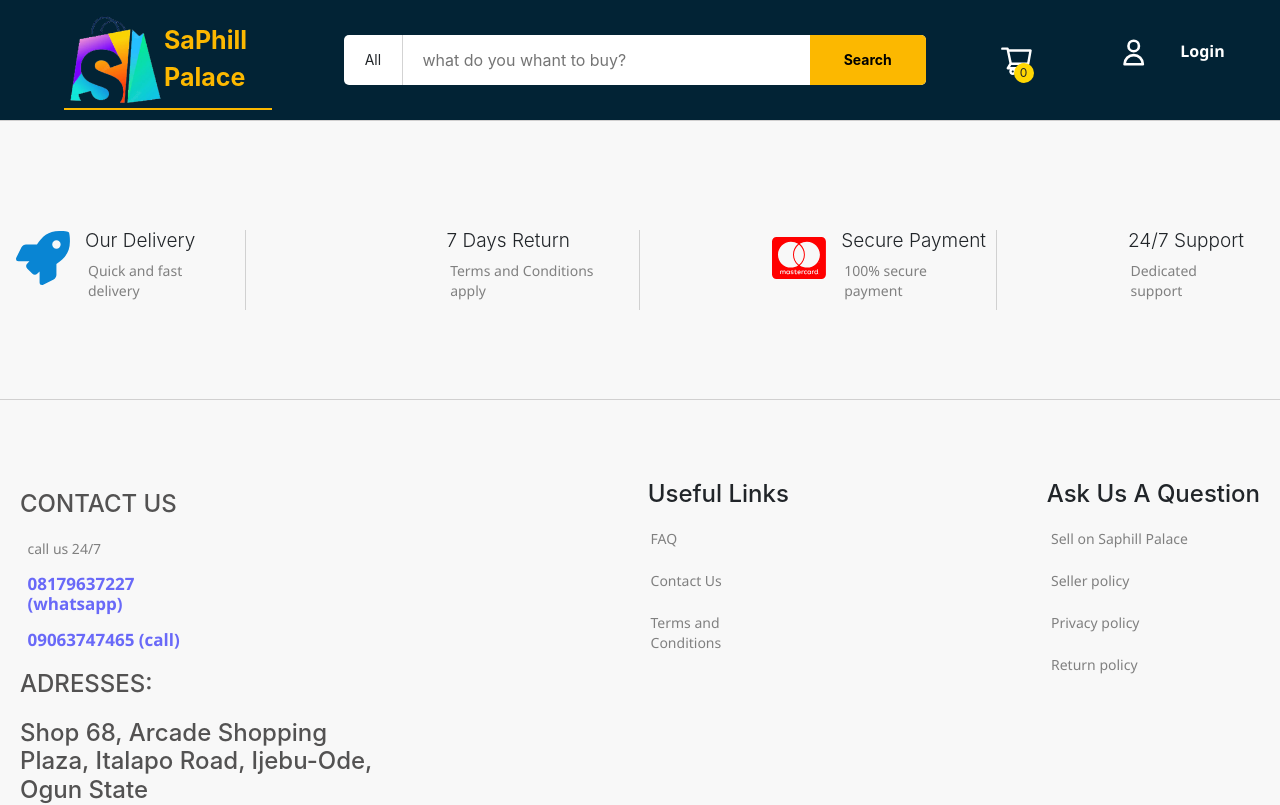
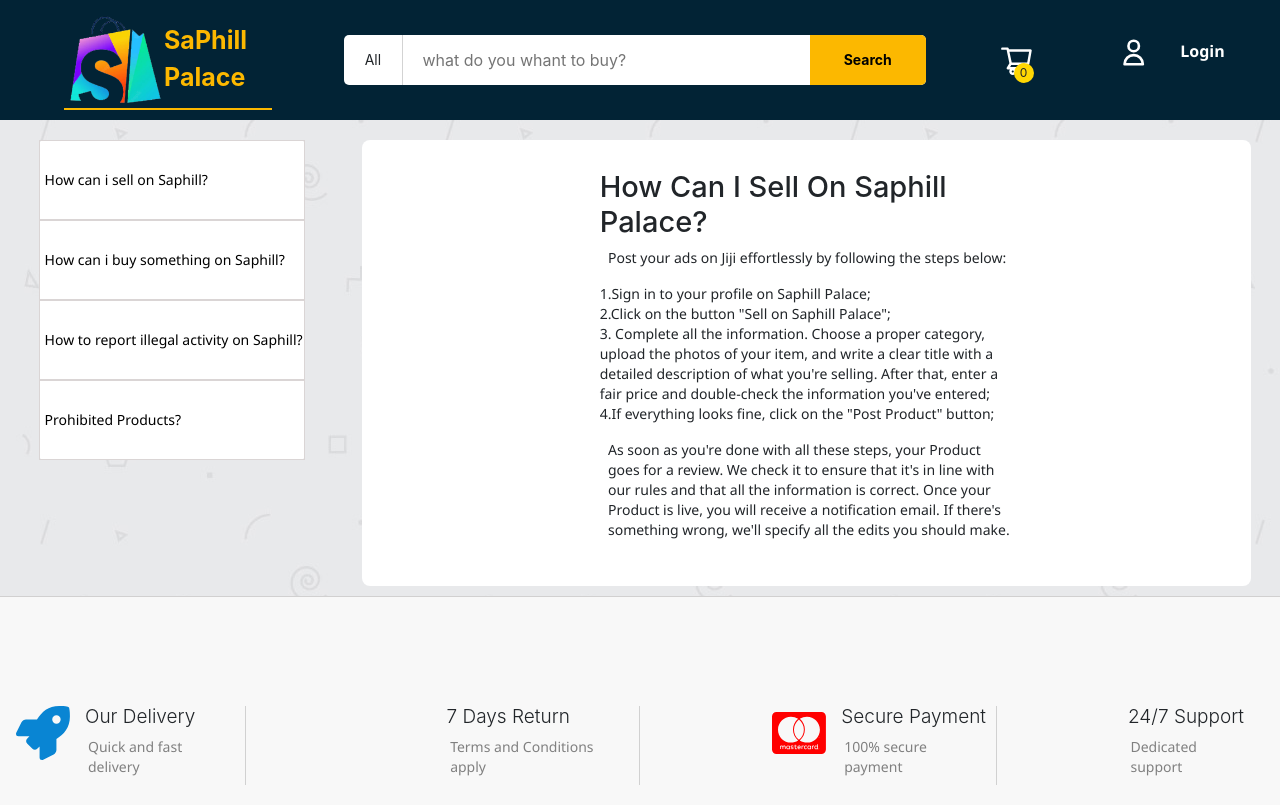
Before and after one commit to EbukaNweje/SaPhill-palace, a React (Create React App) app: page /FAQ in a window 1280 px wide. Shown: the top 805 px of the page. Built offline with nearby package versions, Linux system fonts and the light colour scheme.

Commit message:
All done

```diff
--- a/src/App.js
+++ b/src/App.js
@@ -20,6 +20,7 @@
 import Conditions from './components/Conditions';
 import Contactus from './components/Contactus'
 import Returnpolicy from './components/Returnpolicy';
+import Faq from './components/Faq';
 
 
 const App = () => {
@@ -42,6 +43,7 @@
       <Route path='/Conditions/' element={<Conditions/>} />
       <Route path='/Help/' element={<Contactus/>} />
       <Route path='/Returnpolicy/' element={<Returnpolicy/>} />
+      <Route path='/FAQ/' element={<Faq/>} />
     </Routes>
     <FooterMain/>
   </BrowserRouter>
--- a/src/Css/Faq.css
+++ b/src/Css/Faq.css
@@ -50,6 +50,70 @@
     color: #000;
 }
 
+.Newfaqcontainer {
+    width: 100%;
+    height: max-content;
+    display: flex;
+    margin-bottom: 10px;
+    justify-content: space-around;
+    padding: 20px 0px 0px 10px;
+
+}
+
+.Faqlist {
+    width: 21%;
+    height: 40vh;
+    padding: 0%;
+    border-radius: 5px;
+    background-color: #fff;
+    color: #000;
+}
+
+.Faqlist li {
+    width: 100%;
+    display: flex;
+    align-items: center;
+    padding-left: 5px;
+    /* justify-content: center; */
+    margin: 0%;
+    height: 25%;
+    list-style-type: none;
+    border: 1px solid rgb(218, 213, 213);
+    border-collapse: collapse;
+}
+
+.Faqlist li:hover {
+    cursor: pointer;
+    color: rgb(250, 216, 21);
+    background-color: rgb(32, 42, 51);
+}
+
+.Newfaqcontent {
+    width: 70%;
+    height: 80%;
+    display: flex;
+    justify-content: center;
+    align-items: center;
+    padding: 30px;
+    border-radius: 8px;
+    background-color: #fff;
+}
+
+.Saphilsellcontent {
+    width: 50%;
+    height: 100%;
+    font-size: 16px;
+}
+
+.Orderedlist {
+    padding: 0;
+}
+
+.Orderedlist li {
+    margin: 0;
+}
+
+
 
 @media (max-width: 900px) {
 
@@ -74,4 +138,21 @@
         height: 30vh;
     }
 
+    .Newfaqcontainer {
+        flex-direction: column;
+        margin-left: 13px;
+    }
+
+    .Faqlist {
+        width: 90%;
+    }
+
+    .Newfaqcontent {
+        width: 90%;
+    }
+
+    .Saphilsellcontent {
+        width: 90%;
+    }
+
 }
--- /dev/null
+++ b/src/components/Faq.js
@@ -0,0 +1,76 @@
+import React, { useState } from 'react'
+import '../Css/Faq.css'
+import Goods from './Goods'
+import Saphillbuy from './Saphillbuy'
+import Saphillegal from './Saphillegal'
+import Saphillsell from './Saphillsell'
+
+const Faq = () => {
+    const [sell, setSell] = useState(true)
+    const [buy, setBuy] = useState(false)
+    const [legal, setLegal] = useState(false)
+    const [good, setGood] = useState(false)
+    // const Init = (props)=>{
+    //     if(props === 'sell' && !sell ) {
+    //         setSell(true)
+
+    //     } else if (props === 'buy' && !buy) {
+    //         setSell(false)
+    //         setBuy(true)
+
+    //     } else if(props === 'legal' && !legal) {
+    //         setSell(false)
+    //         setBuy(false)
+    //         setLegal(true)
+    //     } else if(props === 'good' && !good) {
+    //         setSell(false)
+    //         setBuy(false)
+    //         setLegal(false)
+    //         setGood(true)
+    //     } else {
+
+    //     }
+    // }
+  return (
+    <div className='Newfaqcontainer'>
+        <ul className='Faqlist'>
+            <li onClick={()=>{
+                setSell(true)
+                setBuy(false)
+                setLegal(false)
+                setGood(false)
+            }}>How can i sell on Saphill?</li>
+            <li onClick={()=>{
+                setSell(false)
+                setBuy(true)
+                setLegal(false)
+                setGood(false)
+            }}>How can i buy something on Saphill?</li>
+            <li onClick={()=>{
+                setSell(false)
+                setBuy(false)
+                setLegal(true)
+                setGood(false)
+            }}>How to report illegal activity on Saphill? </li>
+            <li onClick={()=>{
+                setSell(false)
+                setBuy(false)
+                setLegal(false)
+                setGood(true)
+            }}>Prohibited Products?</li>
+        </ul>
+        <section className='Newfaqcontent'>
+        {
+            sell ?(<Saphillsell/>)
+            : buy?(<Saphillbuy/>)
+            :legal?(<Saphillegal/>)
+            :good?(<Goods/>)
+            : null
+        }
+
+        </section>
+    </div>
+  )
+}
+
+export default Faq
--- /dev/null
+++ b/src/components/Goods.js
@@ -0,0 +1,33 @@
+import React from 'react'
+
+const Goods = () => {
+  return (
+    <div className='Saphilsellcontent'>
+      <h3>Prohibited Goods?</h3>
+       <p> Here is a non-exhaustive list of goods and services promotion of which is prohibited on Jiji in Nigeria:</p>
+
+<p>1.Narcotics, steroids, and any drugs or medications that require a prescription from a licensed medical specialist</p>
+<p>2.Weapons</p>
+<p>3.Restricted military/police items</p>
+<p>4.Human organs</p>
+<p>5.Illegal/pirated copies</p>
+<p>6.Stolen property</p>
+<p>7.Code grabbing and lock picking devices</p>
+<p>8.Electronic equipment prohibited by the law</p>
+<p>9.Sexually-oriented services</p>
+<p>10.Loans, money transactions, Bitcoin</p>
+<p>11.Multi-level marketing, pyramid, and matrix programs</p>
+<p>12.Network marketing and “Home Base Business” jobs</p>
+<p>13.Products (goods or services) prohibited to sell by the law, in particular:
+Food, processed food, water, soft drinks, spirit drinks, medical devices, drugs, drug products, cosmetics, chemicals, agrochemicals, pesticides, veterinary drugs, or other goods if they have not been registered with the National Agency for Food & Drug Administration and Control (the “NAFDAC”) or other relevant authority of Nigeria;
+Any goods, sale, distribution, or advertising of which is banned or restricted by the NAFDAC or any other relevant authority of Nigeria;
+Any goods, sale, distribution or advertising of which is prohibited by applicable legislation of Nigeria;
+Any goods that do not comply with standards and quality requirements imposed on such goods by applicable legislation of Nigeria;
+Any goods that are represented on the label or described as a treatment, preventative, or cure for diseases, disorders, or abnormal physical states specified by applicable legislation of Nigeria.</p>
+<p>14.Trophies and wildlife specimens (including but not limited to ivory artifacts and pangolin parts) in relation to which trade is prohibited by applicable legislation.</p>
+<p>If you have noticed any adverts promoting prohibited items, please report them.</p>
+    </div>
+  )
+}
+
+export default Goods
--- /dev/null
+++ b/src/components/Saphillbuy.js
@@ -0,0 +1,25 @@
+import React from 'react'
+
+const Saphillbuy = () => {
+  return (
+    <div className='Saphilsellcontent'>
+        <h3>How to sell on Saphill?</h3>
+<p>To fully enjoy shopping on Saphill, follow our simple guide:</p>
+
+<h5>1. Search for the item</h5>
+
+Use a search panel with filters and find what you need. We have over a million Products, so you can choose exactly what you are looking for.
+<h5>2.Add to Cart</h5>
+
+Click the 'cart' icon button to add the Product to your cart.
+<h5>3.Order a delivery</h5>
+
+Complete the proceedures and confirm your purchase.
+<h5>4. Leave your feedback about the seller</h5>
+
+<p>Feel free to share your experience: Send your feedback to us.  </p>
+    </div>
+  )
+}
+
+export default Saphillbuy
--- /dev/null
+++ b/src/components/Saphillegal.js
@@ -0,0 +1,19 @@
+import React from 'react'
+
+const Saphillegal = () => {
+  return (
+    <div className='Saphilsellcontent'>
+        <h3>How to report Illegal activity on saphill?</h3>
+        <p>If you see something suspicious on Jiji, please let us know about it by following the steps below:</p>
+
+<p>1.Click on "Contact us"</p>
+
+<p>2.Type in your comment with all the details that can help us understand the case better and click on the "Send" button.
+Our Support Managers will consider your request shortly. If your report proves that we've faced a scam case, we will block such a seller immediately.
+</p>
+Thanks to your caution, the Saphill platform will be more secure for millions of users. Safety first!
+    </div>
+  )
+}
+
+export default Saphillegal
--- /dev/null
+++ b/src/components/Saphillsell.js
@@ -0,0 +1,21 @@
+import React from 'react'
+
+const Saphillsell = () => {
+  return (
+    <div className='Saphilsellcontent'>
+        <h3>How Can I Sell On Saphill Palace?</h3>
+<p>Post your ads on Jiji effortlessly by following the steps below:</p>
+<ol className='Orderedlist'>
+    <li>1.Sign in to your profile on Saphill Palace;</li>
+    <li>2.Click on the button "Sell on Saphill Palace";</li>
+    <li>3. Complete all the information. Choose a proper category, upload the photos of your item, and write a clear title with a detailed description of what you're selling. After that, enter a fair price and double-check the information you've entered; </li>
+    <li>4.If everything looks fine, click on the "Post Product" button;</li>
+</ol>
+<p >
+As soon as you're done with all these steps, your Product goes for a review. We check it to ensure that it's in line with our rules and that all the information is correct. Once your Product is live, you will receive a notification email. If there's something wrong, we'll specify all the edits you should make.
+</p>
+    </div>
+  )
+}
+
+export default Saphillsell
--- a/src/footer/Midfooter.js
+++ b/src/footer/Midfooter.js
@@ -24,14 +24,14 @@
         </div>
         <div className='Midfooterlinks'>
             <h4>Useful Links</h4>
-            <p>FAQ</p>
+            <p onClick={()=> Nav('/FAQ')}>FAQ</p>
             <p onClick={()=> Nav('/Help')}>Contact Us</p>
             <p onClick={()=> Nav('/Conditions')}>Terms and Conditions</p>
         </div>
         <div className='Midfooterlinks'>
             <h4>Ask Us A Question</h4>
             <p onClick={()=> Nav('/SellerRegistration')}>Sell on Saphill Palace</p>
-            <p>Seller policy</p>
+            {/* <p>Seller policy</p> */}
             <p onClick={()=> Nav('/Privacy')}>Privacy policy</p>
             <p onClick={()=> Nav('/Returnpolicy')}>Return policy</p>
         </div>
```
Also changed, not shown: src/asset/cb-returnss-policy.jpg, 14 other files (tests, documents, lock files or other folders).
